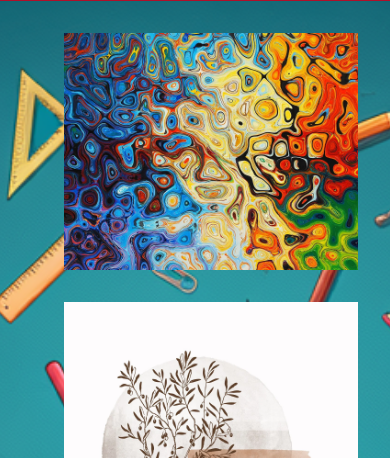
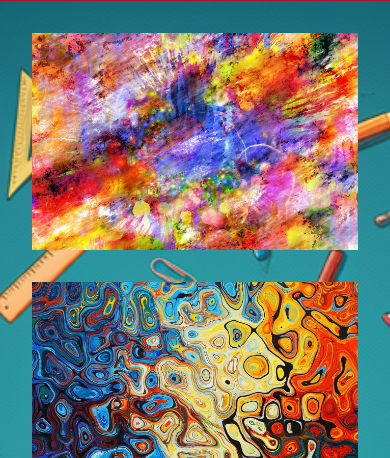
Before and after one commit to emalmeida-rp/lib.panzaverde, a website: page pages/galeria.html in a window 390 px wide. Shown: the part 386-844 px from the top of the page. Drawn offline with nearby package versions, Linux system fonts and the light colour scheme; a web font is replaced by a local one.

Commit message:
Correccion de galeria

```diff
--- a/scss/bases/_querys.scss
+++ b/scss/bases/_querys.scss
@@ -45,7 +45,10 @@
     .galeria {
         @include galeria-columnas(1);
 }
-    .galeria-img:last-child {
+    .galeria-img{
+        grid-column: 1/ span 2;
+    &:last-child {
             grid-column: inherit;
         }
     }
+}
```
Also changed, not shown: css/styless.css, 1 other file.
